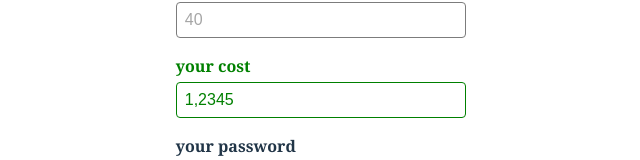
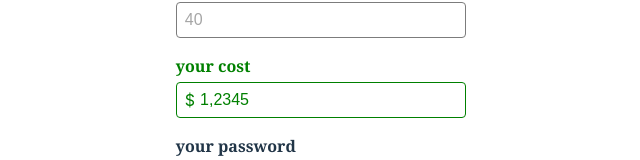
Before and after one commit to MarkCondello/vuelidate-vue3-demo, a Vue app: page / in a window 1280 px wide. Shown: the part 440-600 px from the top of the page, without its empty margins (319-959 px from the left). Built offline with nearby package versions, Linux system fonts and the light colour scheme.

Commit message:
-included blur to format money fields

```diff
--- a/src/App.vue
+++ b/src/App.vue
@@ -49,20 +49,15 @@
       pattern="\d*"
       inputName="usersCost"
       inputLabel="your cost"
-      inputPlaceholder="$4000"
+      inputPlaceholder="4,000"
+      inputPrefix="$"
       :inputModel="formStore.form.costMoneyFormat"
       :inputErrors="v$.form.cost.$errors"
       :inputIsValid="v$.form.cost.$invalid === false"
       @focusedInput="v$.$reset()"
-      @blurredInput="v$.form.cost.$touch"
-      @updatedInput="(val) => {
-        formStore.form.costMoneyFormat = val;
-        formStore.handleMoneyFieldUpdate(val, 'costMoneyFormat', 'cost')
-      }"
+      @blurredInput="v$.form.cost.$touch; handleMoneyInputBlur('costMoneyFormat', 'cost')"
+      @updatedInput="(val) => handleMoneyInputUpdate(val, 'costMoneyFormat', 'cost')"
     />
-      <!--
-        // if the formatted field has a value on load, it does not read it
-         @blurredInput="formStore.handleMoneyFieldBlur('costMoneyFormat', 'cost'); v$.form.cost.$touch" -->
     <inputField
       type="password"
       inputName="userPassword"
@@ -119,6 +114,15 @@ export default {
       },
     },
     v$ = useVuelidate(rules, formStore.form),
+    handleMoneyInputUpdate = (val, fomattedRef, numberRef) => {
+      formStore.form[fomattedRef] = val
+      formStore.handleMoneyFieldUpdate(val, fomattedRef, numberRef)
+    },
+    handleMoneyInputBlur = (fomattedRef, numberRef) => {
+      // v$.form[numberRef].value.$touch
+      // v$.form.password.$touch
+      formStore.handleMoneyFieldBlur(fomattedRef, numberRef)
+    },
     submitForm = async () => {
       const isFormValid = await v$.value.$validate()
       if (!isFormValid) {
@@ -129,7 +133,7 @@ export default {
     }
 
     v$.value.form.$model = formStore.form // this is needed to set the model for vuelidate with the store
-    return { formStore, v$, submitForm }
+    return { formStore, v$, handleMoneyInputUpdate, handleMoneyInputBlur, submitForm }
   },
  }
 </script>
```
